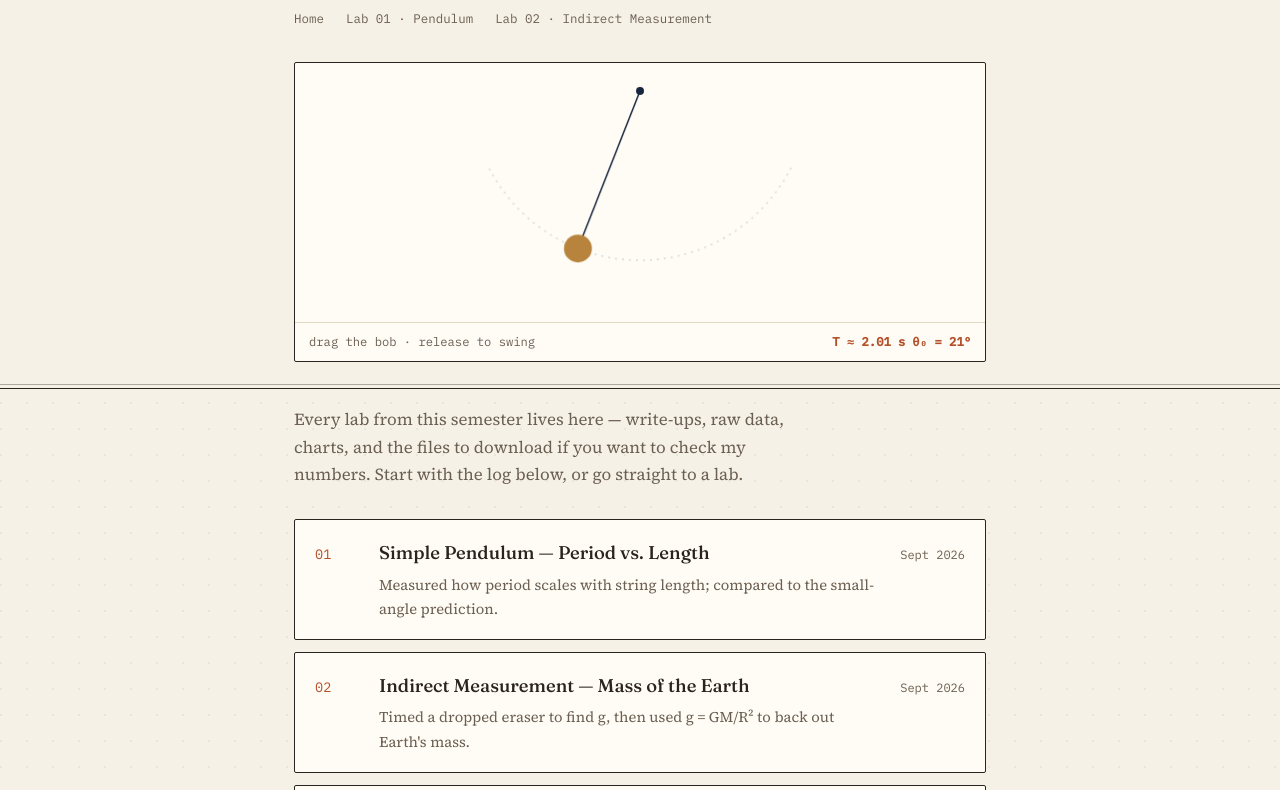
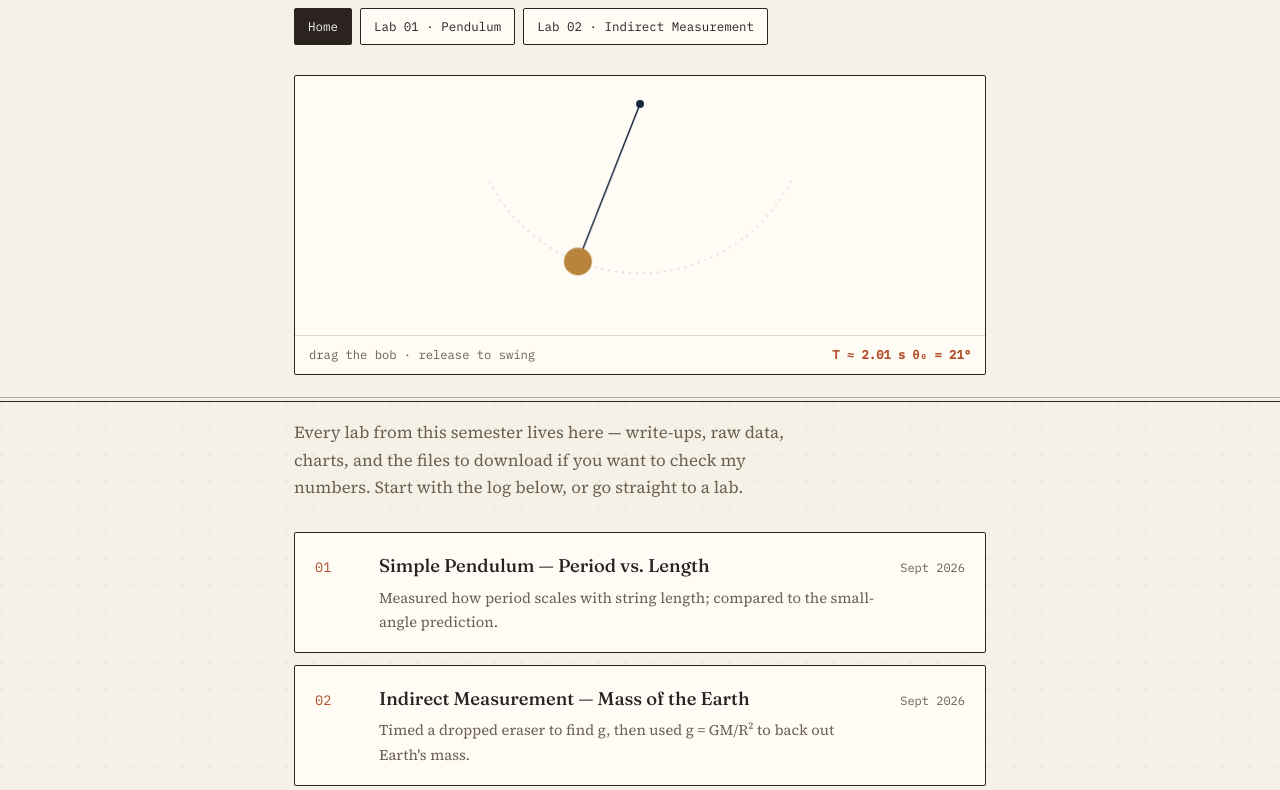
Before and after one commit to audreygwhang-del/website3, a plain HTML site: page index.html in a window 1280 px wide. Shown: the part 144-934 px from the top of the page. Drawn offline with Linux system fonts and the light colour scheme.

Commit message:
Update style.css

```diff
--- a/style.css
+++ b/style.css
@@ -90,19 +90,39 @@ a:focus-visible, button:focus-visible {
 .site-nav {
   display: flex;
   flex-wrap: wrap;
-  gap: 2px 22px;
+  gap: 8px;
 }
 
 .site-nav a {
   font-family: var(--mono);
   font-size: 0.78rem;
   text-decoration: none;
-  color: var(--ink-soft);
-  border-bottom: 1px solid transparent;
-  padding-bottom: 2px;
+  color: var(--ink);
+  border: 1px solid var(--ink);
+  border-radius: var(--radius);
+  padding: 7px 13px;
+  background: var(--card);
+  transition: background-color 0.2s ease, color 0.2s ease,
+    border-color 0.2s ease;
 }
 
-.site-nav a:hover { color: var(--ink); border-bottom-color: var(--accent-2); }
+.site-nav a:hover {
+  background: var(--accent);
+  border-color: var(--accent);
+  color: var(--paper);
+}
+
+.site-nav a:active {
+  background: var(--accent-2);
+  border-color: var(--accent-2);
+  color: var(--paper);
+}
+
+.site-nav a.current {
+  background: var(--ink);
+  border-color: var(--ink);
+  color: var(--paper);
+}
 
 /* ============================================================
    Lab index (home page)
@@ -146,7 +166,7 @@ a:focus-visible, button:focus-visible {
   border-color: var(--accent-2);
 }
 
-/* whole row is clickable â€” the title link stretches to fill it */
+/* whole row is clickable — the title link stretches to fill it */
 .lab-log a.title::after {
   content: "";
   position: absolute;
@@ -401,7 +421,7 @@ tbody tr:nth-child(even) { background: #f4efe4; }
 .chart-toggle input { accent-color: var(--accent-2); }
 
 /* ============================================================
-   Build-your-own-toast â€” the order-ticket module
+   Build-your-own-toast — the order-ticket module
    ============================================================ */
 .toast-game {
   display: grid;
```
